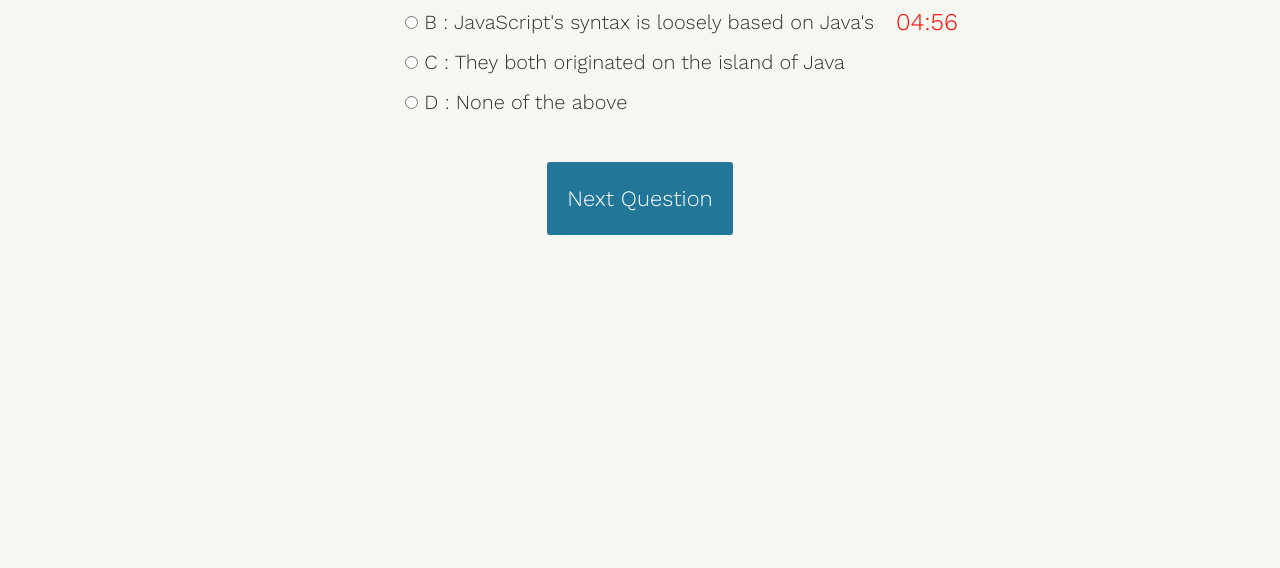
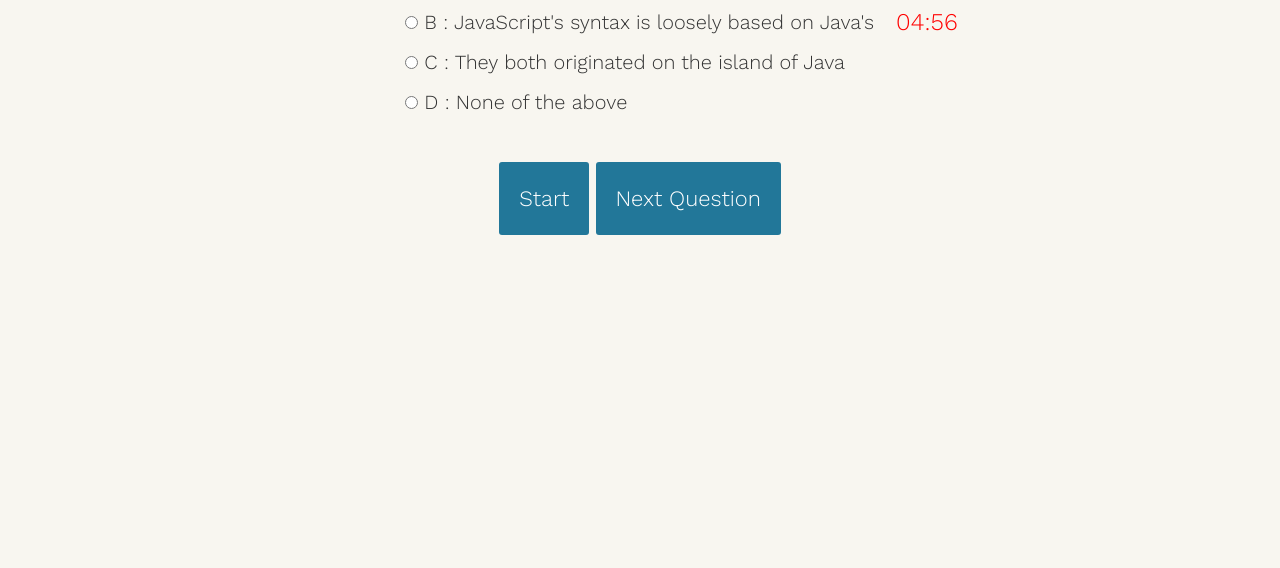
Before and after one commit to NijTeck/quizhomework, a plain HTML site: page index.html in a window 1280 px wide. Shown: the part 232-800 px from the top of the page. Drawn offline with nearby package versions, Linux system fonts and the light colour scheme.

Commit message:
Making some html page structure change. Adding the Start Button to the overall page, to meet the very first requiremnt for the homework

```diff
--- a/index.html
+++ b/index.html
@@ -110,7 +110,7 @@
         <div id="quiz"></div>
         </div>
 
-
+        <button id="Start">Start</button>
     <button id="previous">Previous Question</button>
     <button id="next">Next Question</button>
     <button id="submit">Submit Quiz</button>
```
